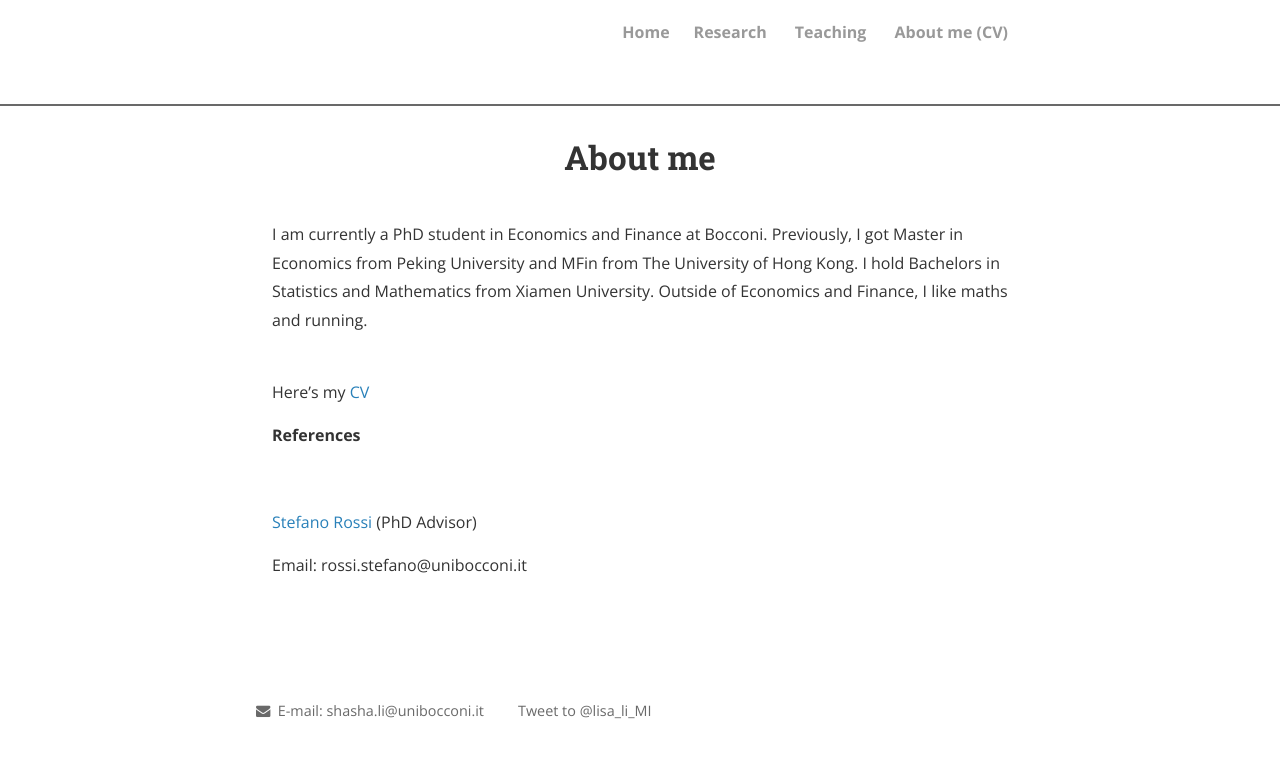
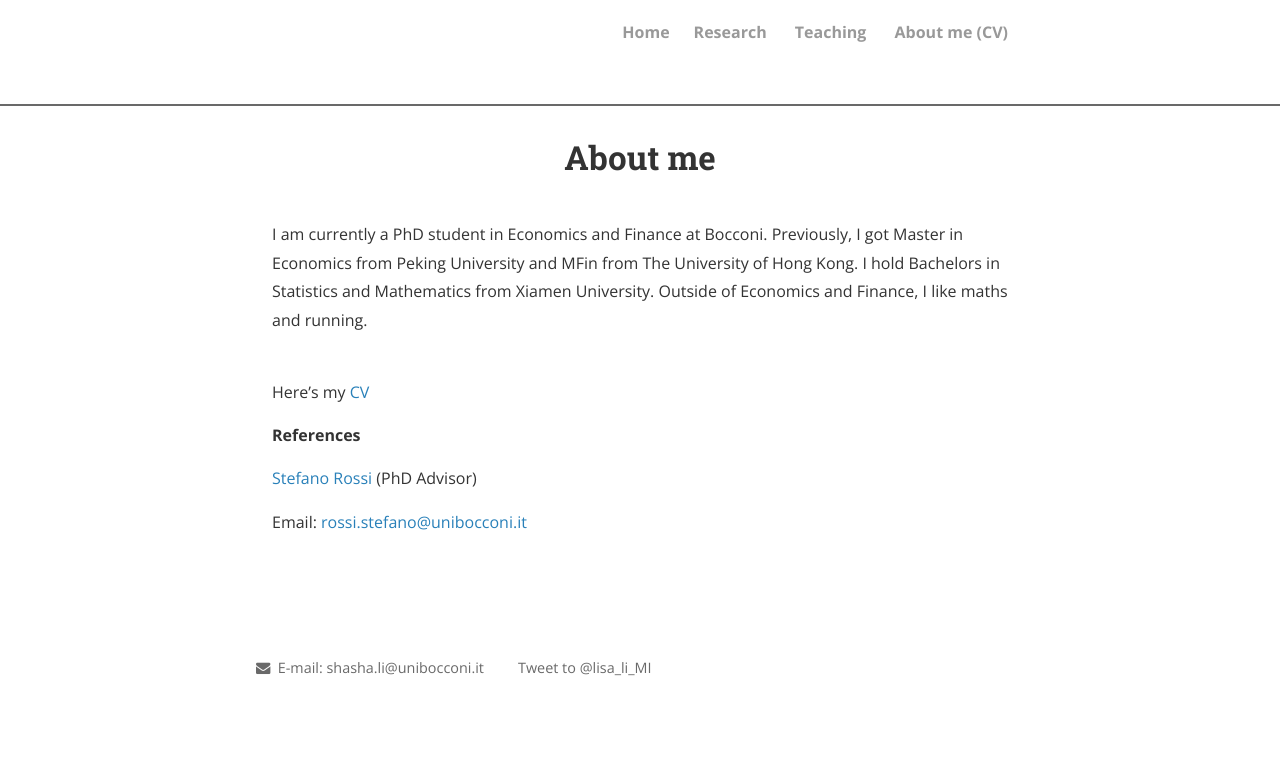
Before and after one commit to shasha-li/shasha-li.github.io, a Jekyll site: the page built from CV.md, in a window 1280 px wide. Shown: the top 758 px of the page. Built offline with Jekyll 4.4.1, drawn with Linux system fonts in a browser that asks for light colours; nearby versions of some CDN libraries; comment, search, counter and statistics services are not loaded; a style sheet for code colours, icons or effects is not loaded; some of the changed lines change nothing that is shown.

Commit message:
Update CV.md

```diff
--- a/CV.md
+++ b/CV.md
@@ -12,8 +12,7 @@ Here's my <a href="https://shasha-li.github.io/content/SHASHA%20LI%20CV.pdf" tar
 
 
 <p><strong>References</strong></p>
-<br>
 <p><a href="https://sites.google.com/site/srossi2212">Stefano Rossi</a> (PhD Advisor)</p>
-<p>Email: rossi.stefano@unibocconi.it</p>
+<p>Email: <a href="mailto:rossi.stefano@unibocconi.it" target="_top">rossi.stefano@unibocconi.it</a></p>
 <br>
 <br>
```
